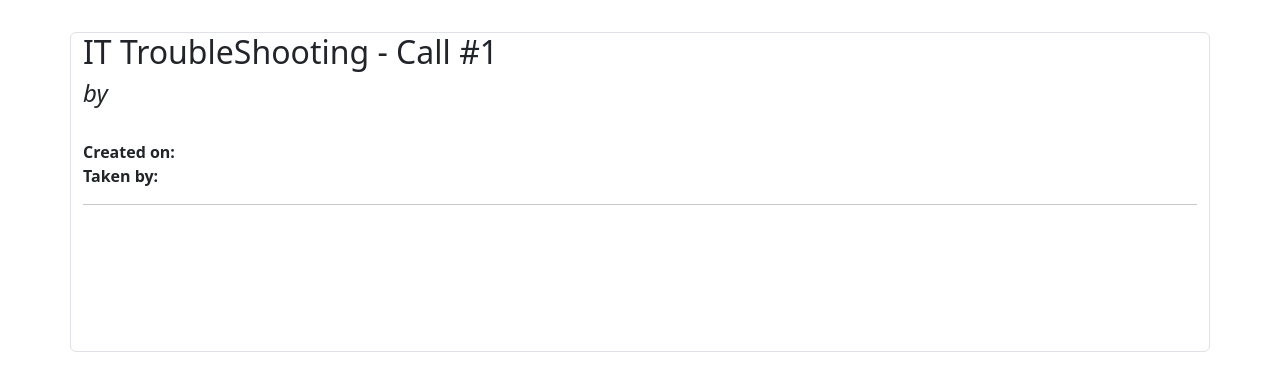
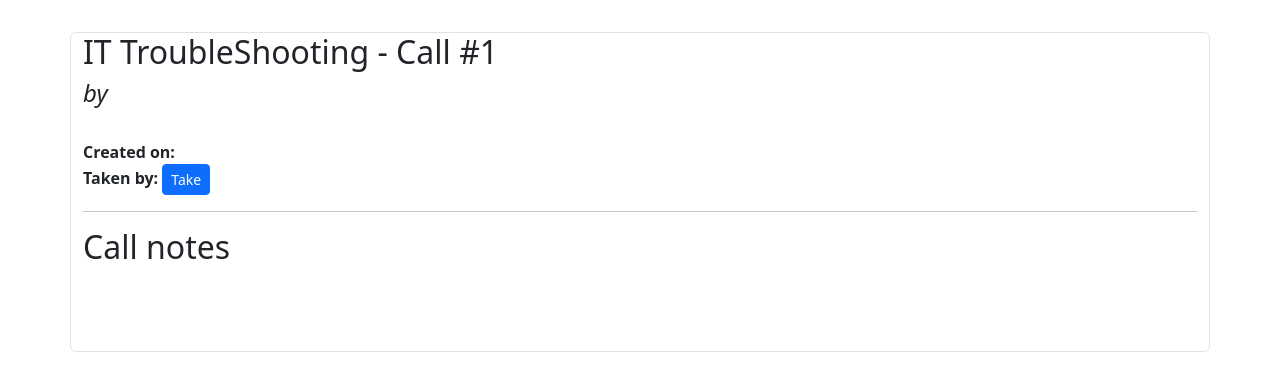
Before and after one commit to NinetiesPaul/itts, a Symfony app: template templates/admin/call_view.html.twig in a window 1280 px wide. Shown: the part 56-447 px from the top of the page. Run offline with Twig, Linux system fonts and the light colour scheme; the template is opened without the code that fills it: most values are stand-ins (such as "Sample title", 1, 10 or a date in 2020); some libraries are stand-ins or nearby versions.

Commit message:
further changes on admin and user templates; handling status chages

```diff
--- a/templates/admin/call_view.html.twig
+++ b/templates/admin/call_view.html.twig
@@ -4,19 +4,42 @@
 
 {% block javascripts %}
     <script>
-        $(document).on('click', '#delete', function(){
-            var userId = $(this).closest("tr")[0].dataset['id'];
+        $(document).on('click', '.takeCall', function(){
+            var callId = $(this)[0].dataset['id'];
 
             $.ajax({
-                type: 'DELETE',
-                url: '/admin/users',
+                type: 'POST',
+                url: '/admin/call/take',
                 data: {
-                    id: userId
+                    id: callId
                 },
                 success: function(response){
-                    $('#row_' + userId).fadeOut(400, function(){
-                        $(this).remove();
-                    });
+                    if (response.success) {
+                        location.reload();
+                    } else {
+                        alert ('failure')
+                    }
+                },
+                error: function (xhr, error, code){
+                },
+            });
+        });
+
+        $(document).on('click', '.closeCall', function(){
+            var callId = $(this)[0].dataset['id'];
+
+            $.ajax({
+                type: 'POST',
+                url: '/admin/call/close',
+                data: {
+                    id: callId
+                },
+                success: function(response){
+                    if (response.success) {
+                        location.reload();
+                    } else {
+                        alert ('failure')
+                    }
                 },
                 error: function (xhr, error, code){
                 },
@@ -26,18 +49,34 @@
 {% endblock %}
 
 {% block body %}
-    <div class="container border rounded" style="margin-top: 2em; min-height: 20em">
+    <div class="container border rounded" style="margin-top: 2em; min-height: 20em; overflow: auto;">
         <h2>IT TroubleShooting - Call #{{ call.getId() }}</h2>
         <h4><i>by {{ call.getOpenedBy().getName() }}</i></h4>
         <br/>
 
         <b>Created on:</b> {{ call.getOpenedOn().format('m-d-Y') }}<br/>
-        <b>Taken by:</b> {{ (call.getAnsweredBy()) ? 'Awnsered by' . call.getAnsweredBy() : "No one <a class='btn btn-sm btn-primary' href='#' >Take this Call</a>" }}
+        <b>Taken by:</b> {{ (call.getAnsweredBy()) ? call.getAnsweredBy().getName() : "No one" }}
+
+        {% if call.getClosedBy().getId() is not defined %}
+            {% if call.getAnsweredBy().getId() is defined %}
+                <a class='btn btn-sm btn-primary closeCall' " data-id='{{ call.getId() }}' href='#' >Close</a>
+            {% else %}
+                <a class='btn btn-sm btn-primary takeCall' " data-id='{{ call.getId() }}' href='#' >Take</a>
+            {% endif %}
+        {% endif %}
 
         <hr/>
 
-        {% for note in call.getNotes() %}
-            <b>{{ call.getOpenedBy().getName() }}</b> <small><i>{{ note.getSentOn.format('m-d-Y') }}</i></small>: {{ note.getText() }} <br/>
-        {% endfor %}
+        <h2>Call notes</h2>
+
+        <span>
+            {% for note in call.getNotes() %}
+                <span style="display: block; {{ (note.getSentBy().getId() == call.getOpenedBy().getId) ? '' : 'text-align: end;' }} ">
+                    <span style="{{ (note.getSentBy().getId() == call.getOpenedBy().getId) ? 'padding-right: 50%' : 'padding-left: 50%;' }}">
+                        <b>{{ note.getSentBy().getName() }}</b> <small><i>({{ note.getSentOn.format('m-d-Y') }}</i>)</small>: {{ note.getText() }}
+                    </span>
+                </span>
+            {% endfor %}
+        </span>
     </div>
 {% endblock %}
--- a/templates/users/calls.html.twig
+++ b/templates/users/calls.html.twig
@@ -3,7 +3,6 @@
 {% block title %}Calls{% endblock %}
 
 {% block javascripts %}
-
 {% endblock %}
 
 {% block body %}
```
Also changed, not shown: templates/admin/calls.html.twig (+0 -18 lines).
